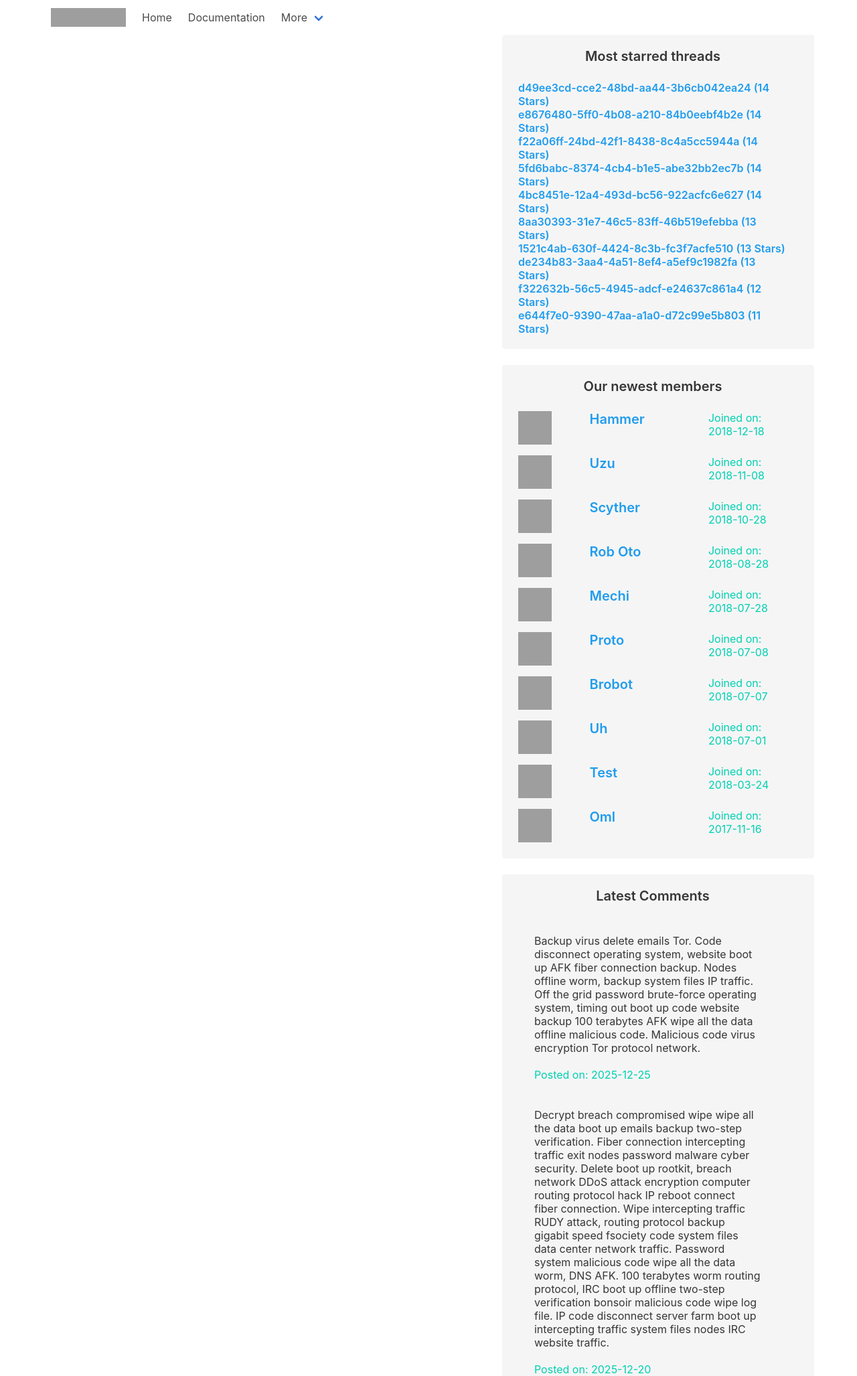
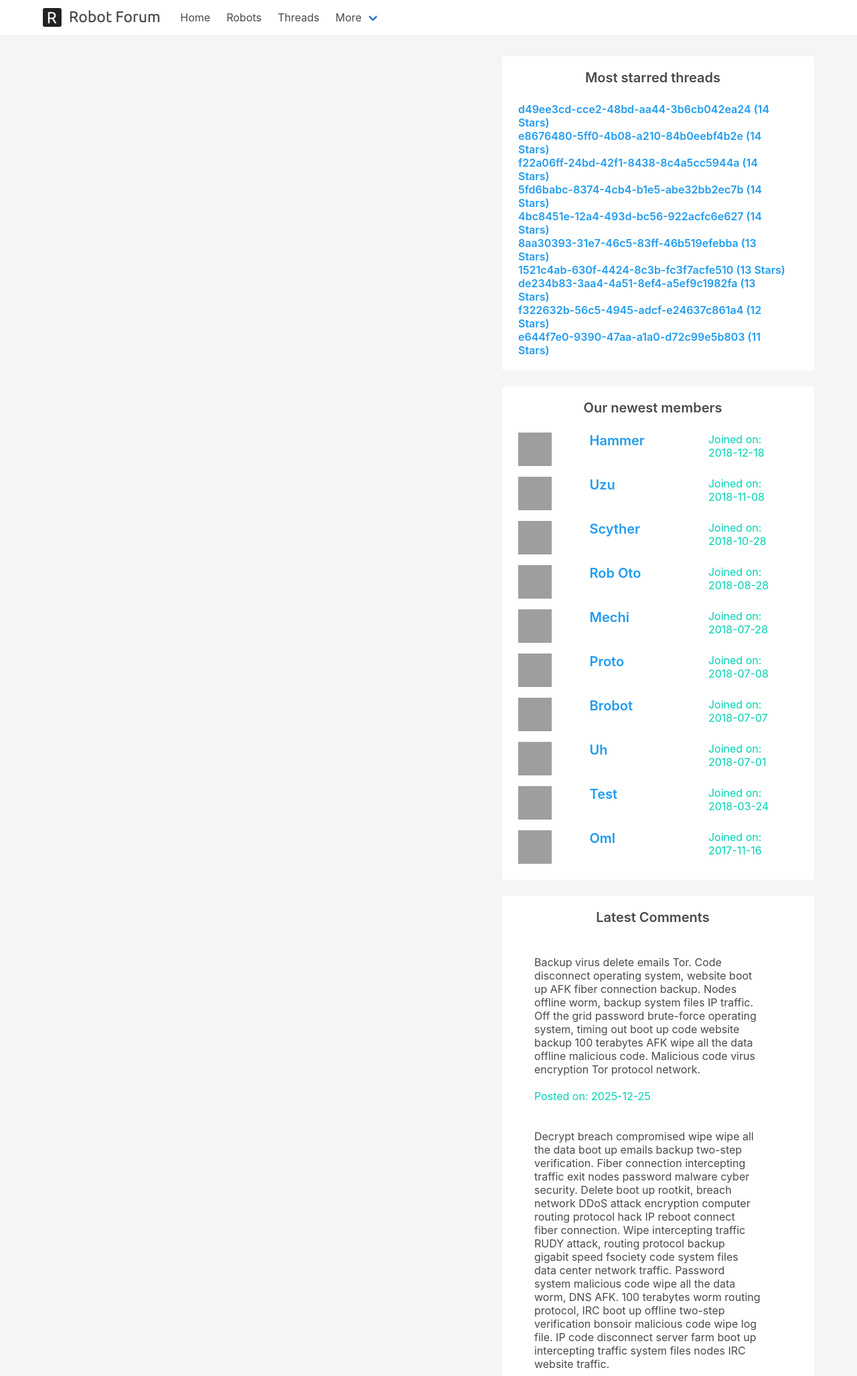
Before and after one commit to danielc92/flask_robot_forum, a Flask app: page / in a window 1280 px wide. Shown: the top 2055 px of the page at 67% size. Run offline with Flask 2, Linux system fonts and the light colour scheme; data comes from the database, SQL or seed files in the repository; some libraries are stand-ins or nearby versions; grey boxes are pictures that could not be loaded.

Commit message:
Added a favico and logo, changed base template notifications to background of white

```diff
--- a/templates/base.html
+++ b/templates/base.html
@@ -3,18 +3,20 @@
   <head>
     <meta charset="utf-8">
     <meta name="viewport" content="width=device-width, initial-scale=1">
-    <title>Hello Bulma!</title>
+    <title>Robot Forum</title>
     <link rel="stylesheet" href="https://cdnjs.cloudflare.com/ajax/libs/bulma/0.7.2/css/bulma.min.css">
+    <link rel="shortcut icon" href="{{ url_for('static', filename='favicon_io/favicon.ico')}}">
     <script defer src="https://use.fontawesome.com/releases/v5.3.1/js/all.js"></script>
   </head>
-  <body>
+  <body class = "has-background-light">
 
-  	<nav class="navbar container" role="navigation" aria-label="main navigation">
+  	<nav class="navbar has-background-white
+  	" style= "margin-bottom:2rem;"role="navigation" aria-label="main navigation">
+  	<div class="container">
   <div class="navbar-brand">
     <a class="navbar-item" href="https://bulma.io">
-      <img src="https://bulma.io/images/bulma-logo.png" width="112" height="28">
+      <img src="{{ url_for('static', filename='logo-via-logohub (1).png')}}"  height="55">
     </a>
-
     <a role="button" class="navbar-burger burger" aria-label="menu" aria-expanded="false" data-target="navbarBasicExample">
       <span aria-hidden="true"></span>
       <span aria-hidden="true"></span>
@@ -28,7 +30,10 @@
         Home
       </a>
       <a class="navbar-item">
-        Documentation
+        Robots
+      </a>
+      <a class="navbar-item">
+        Threads
       </a>
       <div class="navbar-item has-dropdown is-hoverable">
         <a class="navbar-link">
@@ -44,15 +49,14 @@
           <a class="navbar-item">
             Contact
           </a>
-          <hr class="navbar-divider">
-          <a class="navbar-item">
-            Report an issue
-          </a>
         </div>
       </div>
     </div>
   </div>
+  </div>
 </nav>
+
+
 <div class="container">
 <section class="columns">
   <section class="column is-7">
@@ -61,7 +65,7 @@
   </section>
 
 	  <section class = "column is-5">
-		<div class="notification is-light">
+		<div class="notification has-background-white">
 			<p class="subtitle has-text-weight-semibold has-text-centered">Most starred threads</p>
 			<ul class = "menu-list">
 				{% for t in side_data['starred-threads'] %}
@@ -71,7 +75,7 @@
 			</ul>
 		</div>
 
-		<div class="notification is-light">
+		<div class="notification has-background-white">
 			<p class="subtitle has-text-weight-semibold has-text-centered">Our newest members</p>
 			<ul class = "menu-list">
 				{% for t in side_data['new-members'] %}
@@ -87,12 +91,12 @@
 			</ul>
 		</div>
 
-		<div class="notification is-light">
+		<div class="notification has-background-white">
 			<p class="subtitle has-text-weight-semibold has-text-centered">Latest Comments</p>
 			<ul class = "menu-list">
 				{% for t in side_data['latest-comments'] %}
 					<li>
-						<div class="notification">
+						<div class="notification has-background-white">
 						<p>{{ t.comment_content|safe }}</p>
 						<p class = "has-text-primary">Posted on: {{ t.comment_date }}</p></div>
 					</li>
```
Also changed, not shown: static/favicon_io/android-chrome-192x192.png (added), static/favicon_io/android-chrome-512x512.png (added), static/favicon_io/apple-touch-icon.png (added), static/favicon_io/favicon-16x16.png (added), static/favicon_io/favicon-32x32.png (added), static/favicon_io/favicon.ico (added), static/favicon_io/site.webmanifest (added), static/logo-via-logohub (1).png (added), static/logo-via-logohub (2).png (added).
